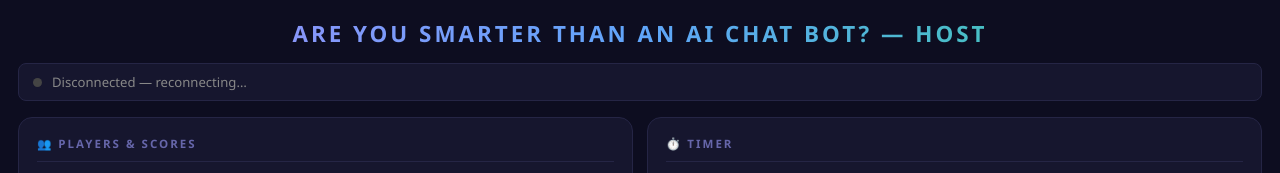
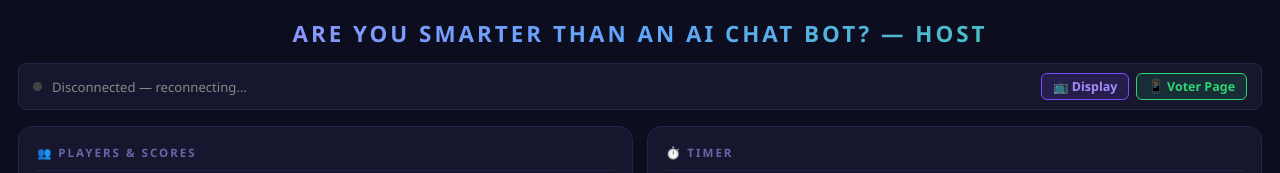
Before and after one commit to hookertech-cmd/game-show, a website: page public/host.html in a window 1280 px wide. Shown: the top 173 px of the page. Drawn offline with Linux system fonts and the light colour scheme.

Commit message:
Add display and voter page quick-launch links

```diff
--- a/public/host.html
+++ b/public/host.html
@@ -43,6 +43,20 @@
   .dot.on { background: #2ed573; box-shadow: 0 0 6px #2ed573; }
   #statusTxt { color: #888; }
   #voterUrlBar { margin-left: auto; color: #5555aa; font-size: 0.78rem; }
+  .quick-links { display: flex; gap: 7px; margin-left: 10px; }
+  .ql-btn {
+    padding: 4px 11px;
+    border-radius: 6px;
+    font-size: 0.78rem;
+    font-weight: 700;
+    text-decoration: none;
+    border: 1px solid;
+    transition: filter 0.15s;
+    white-space: nowrap;
+  }
+  .ql-btn:hover { filter: brightness(1.2); }
+  .ql-display { background: rgba(124,77,255,0.15); border-color: #7c4dff; color: #a78bfa; }
+  .ql-voter   { background: rgba(46,213,115,0.12); border-color: #2ed573; color: #2ed573; }
 
   /* Grid */
   .grid {
@@ -342,6 +356,10 @@
   <div class="dot" id="dot"></div>
   <span id="statusTxt">Connecting…</span>
   <span id="voterUrlBar"></span>
+  <div class="quick-links">
+    <a class="ql-btn ql-display" href="/display.html" target="_blank">📺 Display</a>
+    <a class="ql-btn ql-voter"   href="/vote.html"   target="_blank">📱 Voter Page</a>
+  </div>
 </div>
 
 <div class="grid">
```
